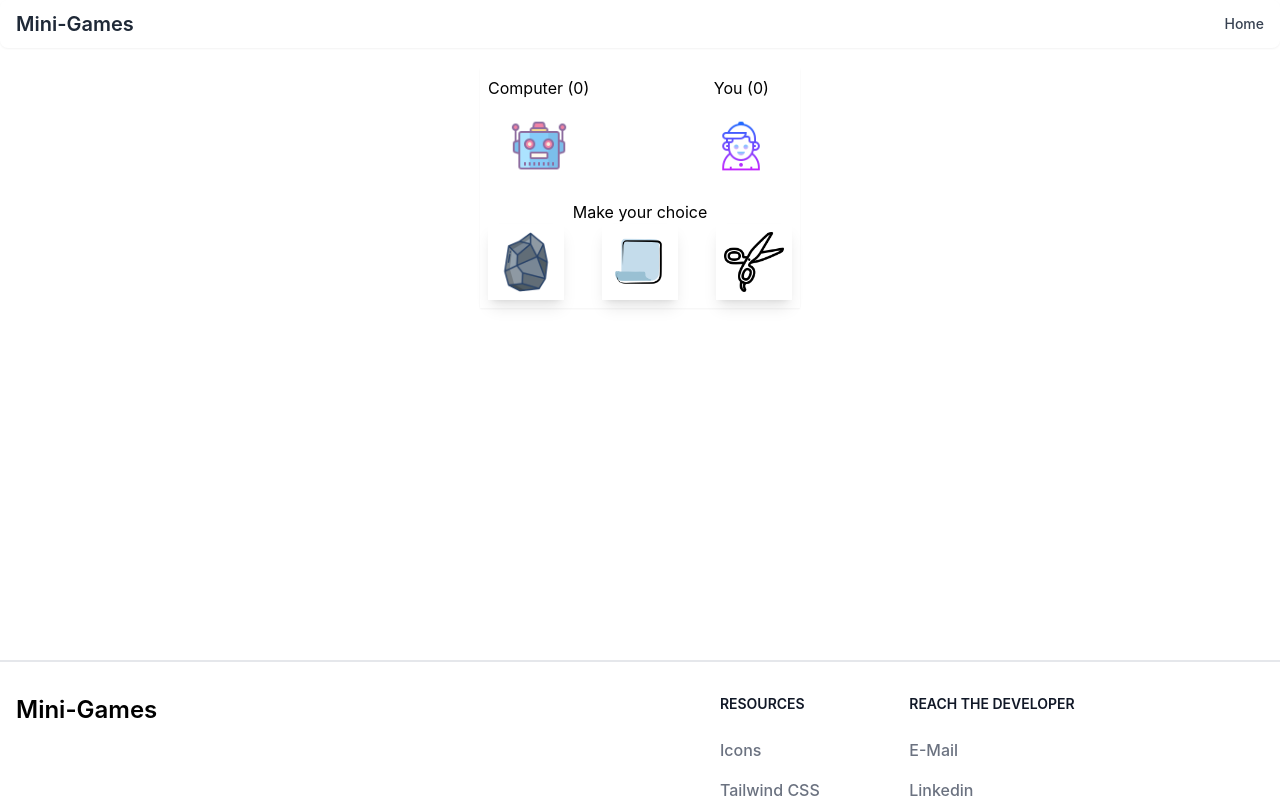
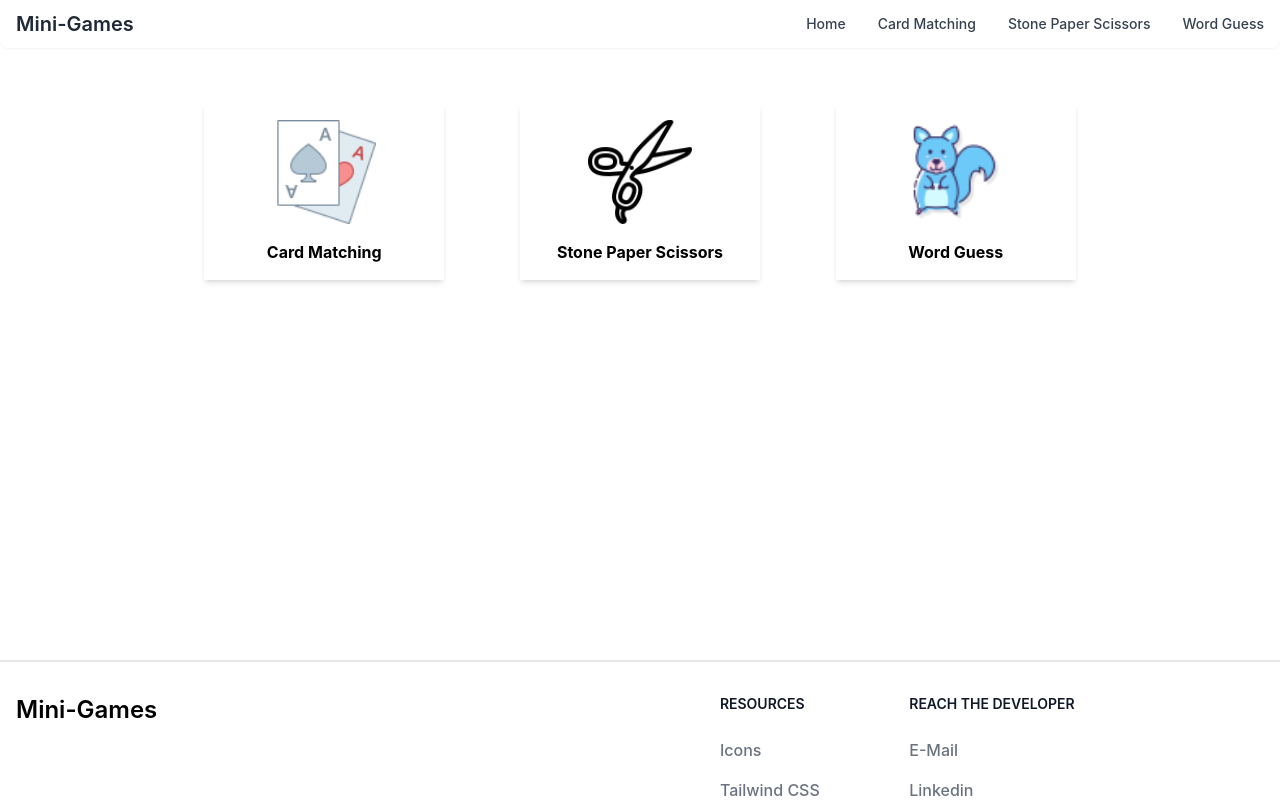
Before and after one commit to develop-with-lalit/mini-games, a React (Create React App) app: page / in a window 1280 px wide. Shown: the top 800 px of the page. Built offline with nearby package versions, Linux system fonts and the light colour scheme.

Commit message:
home page and routing added

```diff
--- a/src/App.tsx
+++ b/src/App.tsx
@@ -1,5 +1,5 @@
 import React from "react";
-import { BrowserRouter } from "react-router-dom";
+import { BrowserRouter, Routes, Route } from "react-router-dom";
 
 import "./App.css";
 
@@ -9,6 +9,7 @@ import Footer from "./components/Footer";
 import CardMatching from "./pages/CardMatching";
 import WordGuess from "./pages/WordGuess";
 import StonePaperScissors from "./pages/StonePaperScissors";
+import HomePage from "./pages/HomePage";
 
 function App() {
   return (
@@ -16,9 +17,18 @@ function App() {
       <BrowserRouter>
         <Header />
         <div className="mt-14 sm:mt-5 p-2 sm:p-12 w-full flex flex-col min-h-[80vh]">
-          {/* <CardMatching /> */}
-          {/* <WordGuess /> */}
-          <StonePaperScissors />
+          {/* Route components are rendered if the path
+                    matches the current URL */}
+          <Routes>
+            <Route path="/" element={<HomePage />} />
+            <Route path="/word-guess" element={<WordGuess />} />
+            <Route
+              path="/stone-paper-scissors"
+              element={<StonePaperScissors />}
+            />
+            <Route path="/card-matching" element={<CardMatching />} />
+          </Routes>
+          <div></div>
         </div>
         <Footer />
       </BrowserRouter>
--- a/src/components/Footer.tsx
+++ b/src/components/Footer.tsx
@@ -1,4 +1,5 @@
 import React from "react";
+import { Link } from "react-router-dom";
 
 const Footer = () => {
   return (
@@ -6,16 +7,11 @@ const Footer = () => {
       <div className="mx-auto w-full max-w-screen-xl p-4 py-6 lg:py-8">
         <div className="md:flex md:justify-between">
           <div className="mb-6 md:mb-0">
-            {/* <a href="https://flowbite.com/" className="flex items-center"> */}
-            {/* <img
-                src="https://flowbite.com/docs/images/logo.svg"
-                className="h-8 me-3"
-                alt="FlowBite Logo"
-              /> */}
-            <span className="self-center text-2xl font-semibold whitespace-nowrap dark:text-white">
-              Mini-Games
-            </span>
-            {/* </a> */}
+            <Link to="/" className="cursor-pointer">
+              <span className="self-center text-2xl font-semibold whitespace-nowrap dark:text-white">
+                Mini-Games
+              </span>
+            </Link>
           </div>
           <div className="grid grid-cols-2 gap-8 sm:gap-6 sm:grid-cols-3">
             <div>
@@ -100,108 +96,11 @@ const Footer = () => {
           </div>
         </div>
         <hr className="my-6 border-gray-200 sm:mx-auto dark:border-gray-700 lg:my-8" />
-        {/* <div className="sm:flex sm:items-center sm:justify-between">
+        <div className="sm:flex sm:items-center sm:justify-between">
           <span className="text-sm text-gray-500 sm:text-center dark:text-gray-400">
-            © 2023{" "}
-            <a href="https://flowbite.com/" className="hover:underline">
-              Flowbite™
-            </a>
-            . All Rights Reserved.
+            No Rights Reserved, Enjoy!
           </span>
-          <div className="flex mt-4 sm:justify-center sm:mt-0">
-            <a
-              href="#"
-              className="text-gray-500 hover:text-gray-900 dark:hover:text-white"
-            >
-              <svg
-                className="w-4 h-4"
-                aria-hidden="true"
-                xmlns="http://www.w3.org/2000/svg"
-                fill="currentColor"
-                viewBox="0 0 8 19"
-              >
-                <path
-                  fillRule="evenodd"
-                  d="M6.135 3H8V0H6.135a4.147 4.147 0 0 0-4.142 4.142V6H0v3h2v9.938h3V9h2.021l.592-3H5V3.591A.6.6 0 0 1 5.592 3h.543Z"
-                  clipRule="evenodd"
-                />
-              </svg>
-              <span className="sr-only">Facebook page</span>
-            </a>
-            <a
-              href="#"
-              className="text-gray-500 hover:text-gray-900 dark:hover:text-white ms-5"
-            >
-              <svg
-                className="w-4 h-4"
-                aria-hidden="true"
-                xmlns="http://www.w3.org/2000/svg"
-                fill="currentColor"
-                viewBox="0 0 21 16"
-              >
-                <path d="M16.942 1.556a16.3 16.3 0 0 0-4.126-1.3 12.04 12.04 0 0 0-.529 1.1 15.175 15.175 0 0 0-4.573 0 11.585 11.585 0 0 0-.535-1.1 16.274 16.274 0 0 0-4.129 1.3A17.392 17.392 0 0 0 .182 13.218a15.785 15.785 0 0 0 4.963 2.521c.41-.564.773-1.16 1.084-1.785a10.63 10.63 0 0 1-1.706-.83c.143-.106.283-.217.418-.33a11.664 11.664 0 0 0 10.118 0c.137.113.277.224.418.33-.544.328-1.116.606-1.71.832a12.52 12.52 0 0 0 1.084 1.785 16.46 16.46 0 0 0 5.064-2.595 17.286 17.286 0 0 0-2.973-11.59ZM6.678 10.813a1.941 1.941 0 0 1-1.8-2.045 1.93 1.93 0 0 1 1.8-2.047 1.919 1.919 0 0 1 1.8 2.047 1.93 1.93 0 0 1-1.8 2.045Zm6.644 0a1.94 1.94 0 0 1-1.8-2.045 1.93 1.93 0 0 1 1.8-2.047 1.918 1.918 0 0 1 1.8 2.047 1.93 1.93 0 0 1-1.8 2.045Z" />
-              </svg>
-              <span className="sr-only">Discord community</span>
-            </a>
-            <a
-              href="#"
-              className="text-gray-500 hover:text-gray-900 dark:hover:text-white ms-5"
-            >
-              <svg
-                className="w-4 h-4"
-                aria-hidden="true"
-                xmlns="http://www.w3.org/2000/svg"
-                fill="currentColor"
-                viewBox="0 0 20 17"
-              >
-                <path
-                  fillRule="evenodd"
-                  d="M20 1.892a8.178 8.178 0 0 1-2.355.635 4.074 4.074 0 0 0 1.8-2.235 8.344 8.344 0 0 1-2.605.98A4.13 4.13 0 0 0 13.85 0a4.068 4.068 0 0 0-4.1 4.038 4 4 0 0 0 .105.919A11.705 11.705 0 0 1 1.4.734a4.006 4.006 0 0 0 1.268 5.392 4.165 4.165 0 0 1-1.859-.5v.05A4.057 4.057 0 0 0 4.1 9.635a4.19 4.19 0 0 1-1.856.07 4.108 4.108 0 0 0 3.831 2.807A8.36 8.36 0 0 1 0 14.184 11.732 11.732 0 0 0 6.291 16 11.502 11.502 0 0 0 17.964 4.5c0-.177 0-.35-.012-.523A8.143 8.143 0 0 0 20 1.892Z"
-                  clipRule="evenodd"
-                />
-              </svg>
-              <span className="sr-only">Twitter page</span>
-            </a>
-            <a
-              href="#"
-              className="text-gray-500 hover:text-gray-900 dark:hover:text-white ms-5"
-            >
-              <svg
-                className="w-4 h-4"
-                aria-hidden="true"
-                xmlns="http://www.w3.org/2000/svg"
-                fill="currentColor"
-                viewBox="0 0 20 20"
-              >
-                <path
-                  fillRule="evenodd"
-                  d="M10 .333A9.911 9.911 0 0 0 6.866 19.65c.5.092.678-.215.678-.477 0-.237-.01-1.017-.014-1.845-2.757.6-3.338-1.169-3.338-1.169a2.627 2.627 0 0 0-1.1-1.451c-.9-.615.07-.6.07-.6a2.084 2.084 0 0 1 1.518 1.021 2.11 2.11 0 0 0 2.884.823c.044-.503.268-.973.63-1.325-2.2-.25-4.516-1.1-4.516-4.9A3.832 3.832 0 0 1 4.7 7.068a3.56 3.56 0 0 1 .095-2.623s.832-.266 2.726 1.016a9.409 9.409 0 0 1 4.962 0c1.89-1.282 2.717-1.016 2.717-1.016.366.83.402 1.768.1 2.623a3.827 3.827 0 0 1 1.02 2.659c0 3.807-2.319 4.644-4.525 4.889a2.366 2.366 0 0 1 .673 1.834c0 1.326-.012 2.394-.012 2.72 0 .263.18.572.681.475A9.911 9.911 0 0 0 10 .333Z"
-                  clipRule="evenodd"
-                />
-              </svg>
-              <span className="sr-only">GitHub account</span>
-            </a>
-            <a
-              href="#"
-              className="text-gray-500 hover:text-gray-900 dark:hover:text-white ms-5"
-            >
-              <svg
-                className="w-4 h-4"
-                aria-hidden="true"
-                xmlns="http://www.w3.org/2000/svg"
-                fill="currentColor"
-                viewBox="0 0 20 20"
-              >
-                <path
-                  fillRule="evenodd"
-                  d="M10 0a10 10 0 1 0 10 10A10.009 10.009 0 0 0 10 0Zm6.613 4.614a8.523 8.523 0 0 1 1.93 5.32 20.094 20.094 0 0 0-5.949-.274c-.059-.149-.122-.292-.184-.441a23.879 23.879 0 0 0-.566-1.239 11.41 11.41 0 0 0 4.769-3.366ZM8 1.707a8.821 8.821 0 0 1 2-.238 8.5 8.5 0 0 1 5.664 2.152 9.608 9.608 0 0 1-4.476 3.087A45.758 45.758 0 0 0 8 1.707ZM1.642 8.262a8.57 8.57 0 0 1 4.73-5.981A53.998 53.998 0 0 1 9.54 7.222a32.078 32.078 0 0 1-7.9 1.04h.002Zm2.01 7.46a8.51 8.51 0 0 1-2.2-5.707v-.262a31.64 31.64 0 0 0 8.777-1.219c.243.477.477.964.692 1.449-.114.032-.227.067-.336.1a13.569 13.569 0 0 0-6.942 5.636l.009.003ZM10 18.556a8.508 8.508 0 0 1-5.243-1.8 11.717 11.717 0 0 1 6.7-5.332.509.509 0 0 1 .055-.02 35.65 35.65 0 0 1 1.819 6.476 8.476 8.476 0 0 1-3.331.676Zm4.772-1.462A37.232 37.232 0 0 0 13.113 11a12.513 12.513 0 0 1 5.321.364 8.56 8.56 0 0 1-3.66 5.73h-.002Z"
-                  clipRule="evenodd"
-                />
-              </svg>
-              <span className="sr-only">Dribbble account</span>
-            </a>
-          </div>
-        </div> */}
+        </div>
       </div>
     </footer>
   );
--- /dev/null
+++ b/src/components/GameCard.tsx
@@ -0,0 +1,21 @@
+import React from "react";
+import { GamesCollection } from "../utils/models";
+import { Link } from "react-router-dom";
+
+const GameCard = ({ gameInfo }: { gameInfo: GamesCollection }) => {
+  return (
+    <Link to={gameInfo.slug}>
+      <div className="flex-item w-60 shadow-md p-4 m-4 content-center">
+        <img
+          src={gameInfo.displayImage}
+          alt={gameInfo.altImage}
+          className="w-1/2 h-1/2 mx-auto"
+        />
+
+        <h2 className="font-bold text-center mt-4">{gameInfo.name}</h2>
+      </div>
+    </Link>
+  );
+};
+
+export default GameCard;
--- a/src/components/Header.tsx
+++ b/src/components/Header.tsx
@@ -21,6 +21,19 @@ const Header = () => {
         <Navbar.Link as={Link} to="/" className="cursor-pointer">
           Home
         </Navbar.Link>
+        <Navbar.Link as={Link} to="/card-matching" className="cursor-pointer">
+          Card Matching
+        </Navbar.Link>
+        <Navbar.Link
+          as={Link}
+          to="/stone-paper-scissors"
+          className="cursor-pointer"
+        >
+          Stone Paper Scissors
+        </Navbar.Link>
+        <Navbar.Link as={Link} to="/word-guess" className="cursor-pointer">
+          Word Guess
+        </Navbar.Link>
       </Navbar.Collapse>
     </Navbar>
   );
--- /dev/null
+++ b/src/pages/HomePage.tsx
@@ -0,0 +1,28 @@
+import { useEffect, useState } from "react";
+import GameCard from "../components/GameCard";
+import { gamesCollectionData } from "../utils/games";
+import { GamesCollection } from "../utils/models";
+
+const HomePage = () => {
+  const [gamesList, setGamesList] = useState<GamesCollection[]>([]);
+
+  useEffect(() => {
+    setGamesList(gamesCollectionData);
+  }, []);
+
+  return (
+    <>
+      <div className="flex justify-around flex-wrap w-4/5 mx-auto mt-5">
+        {gamesList.length ? (
+          gamesList.map((game) => {
+            return <GameCard key={game.gameId} gameInfo={game} />;
+          })
+        ) : (
+          <div>No Listed Games</div>
+        )}
+      </div>
+    </>
+  );
+};
+
+export default HomePage;
--- /dev/null
+++ b/src/utils/games.ts
@@ -0,0 +1,27 @@
+import { GamesCollection } from "./models";
+
+const random = Math.round(Math.random() * 2)
+
+export const gamesCollectionData: GamesCollection[] = [
+    {
+        gameId: "1",
+        displayImage: "assets/CM/cards.png",
+        altImage: "card matching game icon",
+        name: "Card Matching",
+        slug: "card-matching",
+    },
+    {
+        gameId: "2",
+        displayImage: ["assets/SPS/stone.png", "assets/SPS/paper.png", "assets/SPS/scissors.png"][random],
+        altImage: "stone paper scissors game icon",
+        name: "Stone Paper Scissors",
+        slug: "stone-paper-scissors",
+    },
+    {
+        gameId: "3",
+        displayImage: "assets/squirrel.png",
+        altImage: "word guess game icon",
+        name: "Word Guess",
+        slug: "word-guess",
+    },
+];
```
Also changed, not shown: src/utils/models.ts (+8 -0 lines), public/assets/squirrel.png (renamed from public/assets/CM/squirrel.png).
